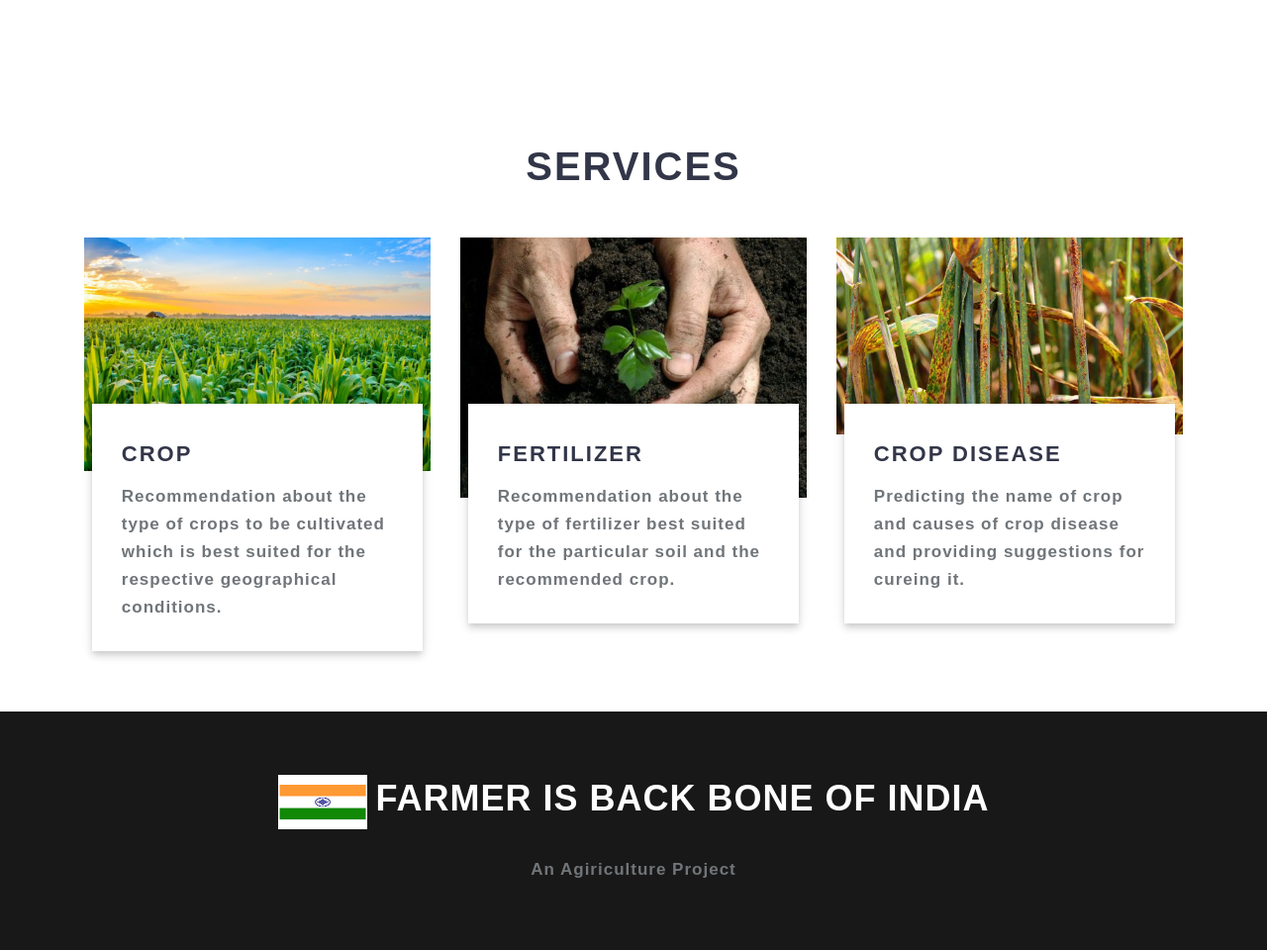
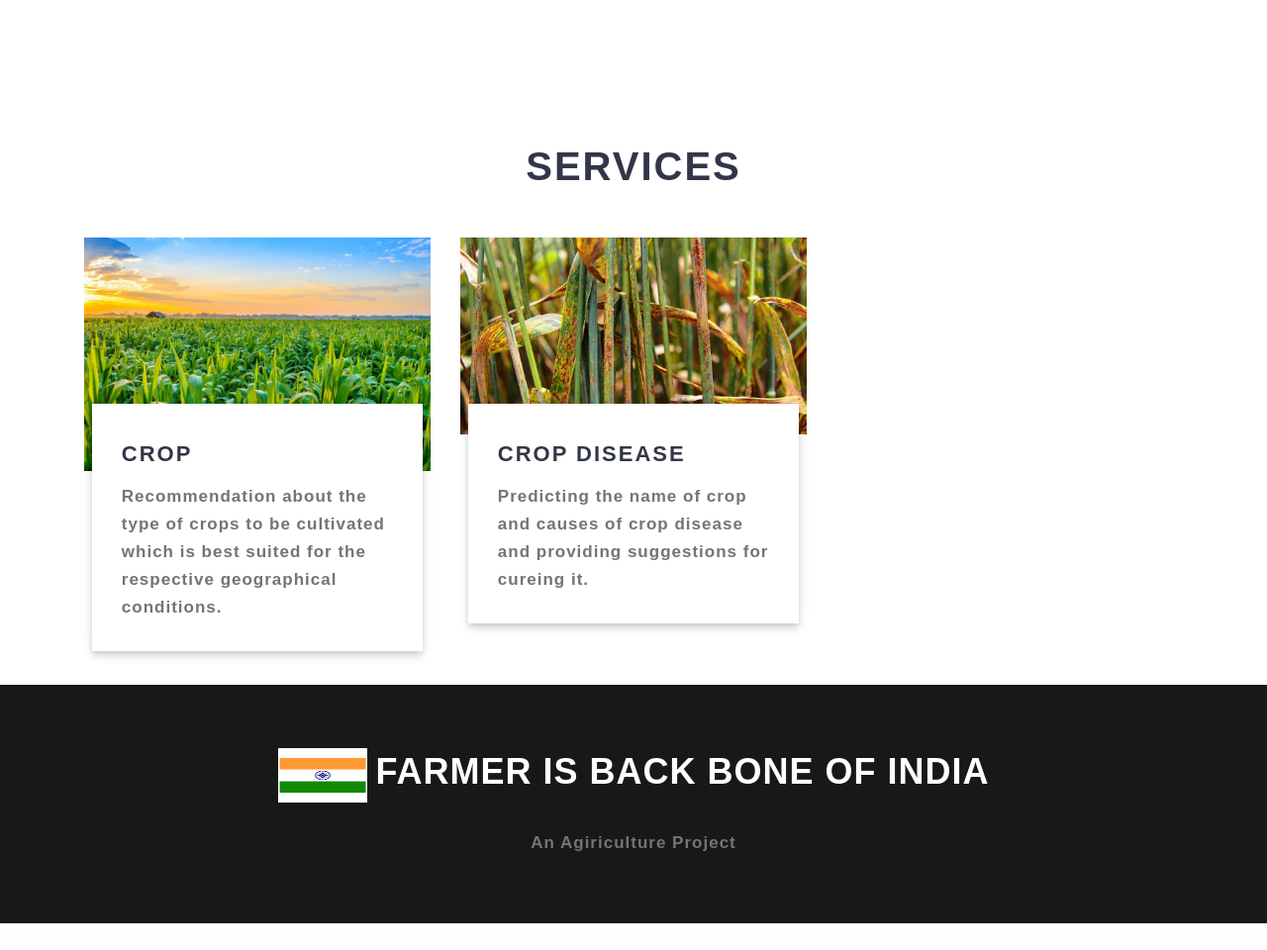
Before and after one commit to rupeshsure/FARMERS_PROJECT, a Flask app: page / in a window 1280 px wide. Shown: the part 1365-2325 px from the top of the page at 99% size. After the commit the page ends 2298 px from the top, so only its background shows below. Run offline with Flask 2, Linux system fonts and the light colour scheme; parts of the project's set-up code (start-up, migrations or seed data) failed here and were passed over; some libraries are stand-ins or nearby versions; some web fonts are replaced.

Commit message:
Update index.html

```diff
--- a/app/templates/index.html
+++ b/app/templates/index.html
@@ -63,16 +63,6 @@
 					</div>
 				</a>
 			</div>
-			<div class="col-lg-4 col-md-6 blog-middle mb-lg-0 mb-sm-5 pb-lg-0 pb-md-5">
-				<img src="{{ url_for('static', filename='images/fert.jpg') }}" class="img-fluid" alt="" />
-				<a href="{{ url_for('fertilizer_recommendation') }}">
-					<div class="blog-info">
-						<h4>Fertilizer</h4>
-						<p class="mt-2">Recommendation about the type of fertilizer best suited for the particular soil
-							and the recommended crop.</p>
-					</div>
-				</a>
-			</div>
 			<div class="col-lg-4 col-md-6 blog-right mt-lg-0 mt-5 pt-lg-0 pt-md-5">
 
 				<img src="{{ url_for('static', filename='images/dis.jpg') }}" class="img-fluid" alt="">
```
